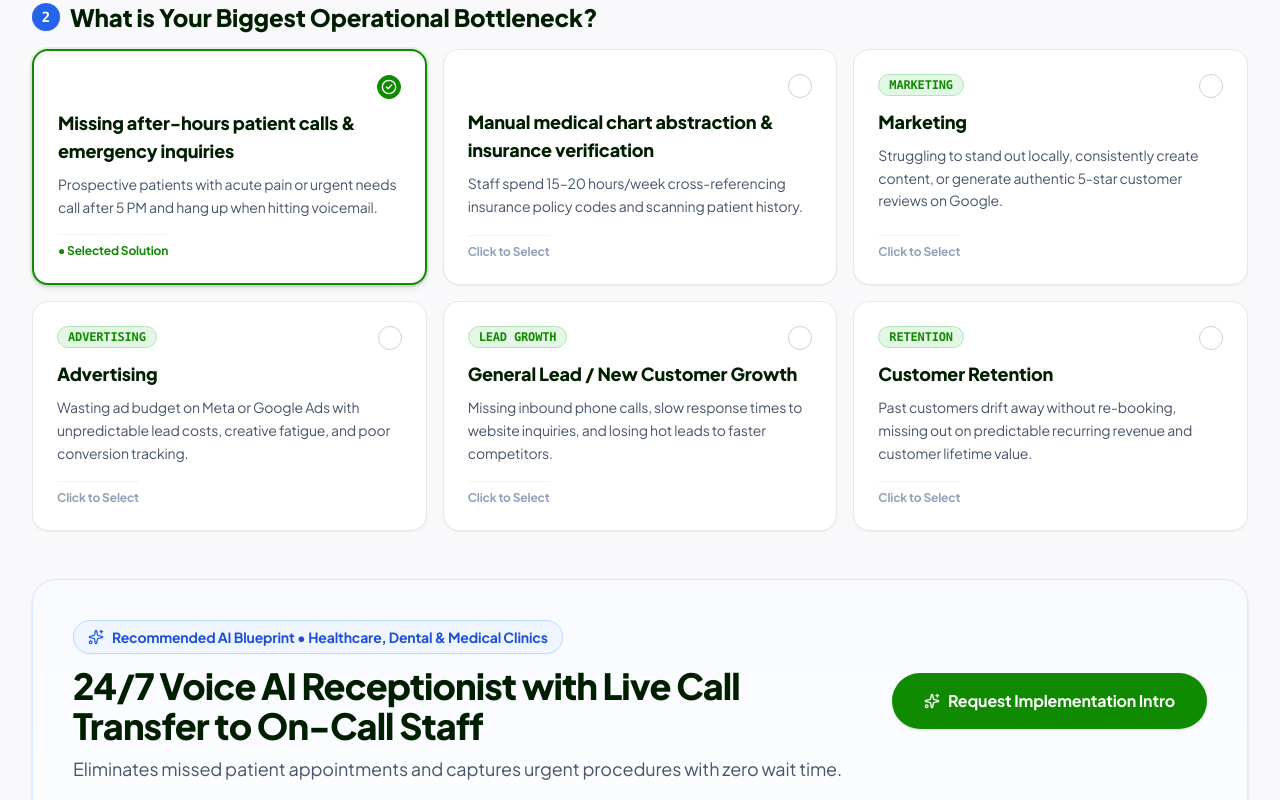
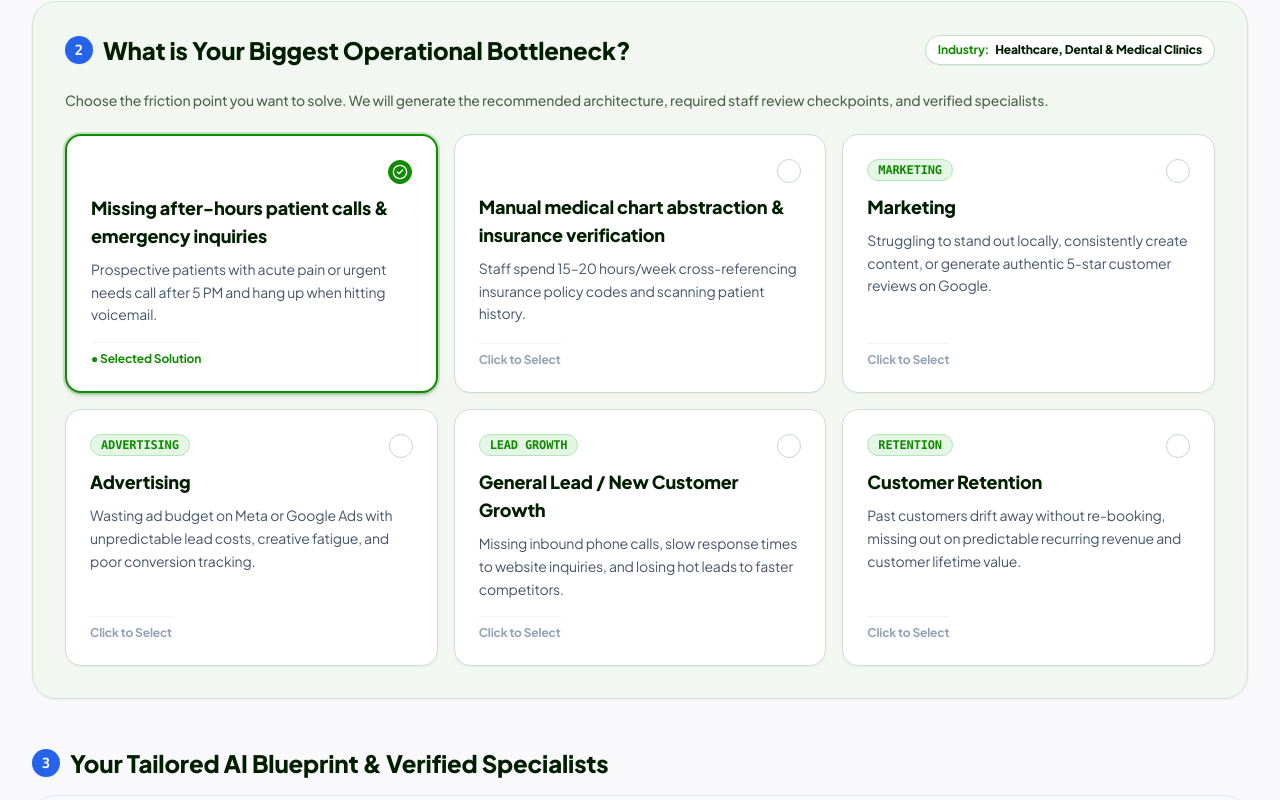
Before and after one commit to JustinMurray007/hitl-ai-expert-directory, a Next.js app: page /recommendations in a window 1280 px wide. Shown: the part 1520-2320 px from the top of the page. Built offline with nearby package versions, Linux system fonts and the light colour scheme; no server answers; the database is empty.

Commit message:
feat: add autoscroll to recommendations steps, style step 2 with subtle background separation, and add step 3 label

```diff
--- a/src/components/BusinessRecommender.tsx
+++ b/src/components/BusinessRecommender.tsx
@@ -101,6 +101,22 @@ export default function BusinessRecommender({
 
   const workflow = activeBottleneck?.recommendedWorkflow;
 
+  const handleSelectIndustry = (ind: IndustryRecommendation) => {
+    setSelectedIndustry(ind);
+    setSelectedBottleneckId(ind.commonBottlenecks[0]?.id || COMMON_GROWTH_BOTTLENECKS[0].id);
+    setHasSelectedIndustry(true);
+    setTimeout(() => {
+      document.getElementById('step-2')?.scrollIntoView({ behavior: 'smooth', block: 'start' });
+    }, 60);
+  };
+
+  const handleSelectBottleneck = (id: string) => {
+    setSelectedBottleneckId(id);
+    setTimeout(() => {
+      document.getElementById('step-3')?.scrollIntoView({ behavior: 'smooth', block: 'start' });
+    }, 60);
+  };
+
   // Find matching experts
   const matchedExperts = allExperts.filter((exp) => {
     if (!workflow) return false;
@@ -135,11 +151,7 @@ export default function BusinessRecommender({
               <button
                 key={ind.id}
                 type="button"
-                onClick={() => {
-                  setSelectedIndustry(ind);
-                  setSelectedBottleneckId(ind.commonBottlenecks[0]?.id || COMMON_GROWTH_BOTTLENECKS[0].id);
-                  setHasSelectedIndustry(true);
-                }}
+                onClick={() => handleSelectIndustry(ind)}
                 className={`p-4 sm:p-5 rounded-2xl border text-left flex flex-col justify-between transition-all cursor-pointer ${
                   isSelected
                     ? 'bg-[#edf7ee] border-2 border-[#108a00] shadow-sm ring-1 ring-[#108a00]/30'
@@ -195,8 +207,12 @@ export default function BusinessRecommender({
       </div>
 
       {/* Step 2: Select Operational Pain Point */}
-      <div id="step-2" className="scroll-mt-8">
-        <div className="flex items-center gap-2.5 mb-4">
+      <div
+        id="step-2"
+        className="scroll-mt-24 rounded-3xl bg-[#f2f7f2] border border-[#d3e3d5] p-6 sm:p-8 shadow-xs space-y-6"
+      >
+        <div className="flex flex-col sm:flex-row sm:items-center justify-between gap-3">
+          <div className="flex items-center gap-2.5">
             <span className="w-7 h-7 rounded-full bg-[#2563eb] text-white text-sm font-black flex items-center justify-center font-mono shadow-xs">
               2
             </span>
@@ -204,6 +220,13 @@ export default function BusinessRecommender({
               What is Your Biggest Operational Bottleneck?
             </h2>
           </div>
+          <span className="inline-flex items-center gap-1.5 self-start sm:self-auto text-xs font-bold text-[#108a00] bg-white px-3 py-1.5 rounded-full border border-[#c3dec6] shadow-2xs">
+            Industry: <strong className="font-black text-[#001e00]">{selectedIndustry.industryName}</strong>
+          </span>
+        </div>
+        <p className="text-sm text-[#526352] font-medium">
+          Choose the friction point you want to solve. We will generate the recommended architecture, required staff review checkpoints, and verified specialists.
+        </p>
         <div className="grid grid-cols-1 md:grid-cols-2 lg:grid-cols-3 gap-4">
           {displayBottlenecks.map((b) => {
             const isSelected = selectedBottleneckId === b.id;
@@ -211,11 +234,11 @@ export default function BusinessRecommender({
               <button
                 key={b.id}
                 type="button"
-                onClick={() => setSelectedBottleneckId(b.id)}
+                onClick={() => handleSelectBottleneck(b.id)}
                 className={`p-5 sm:p-6 rounded-2xl border text-left transition-all cursor-pointer flex flex-col justify-between ${
                   isSelected
-                    ? 'bg-white border-2 border-[#108a00] shadow-md ring-2 ring-[#108a00]/10'
-                    : 'bg-white border-[#e4ebe4] hover:border-[#cbd5cb] shadow-xs'
+                    ? 'bg-white border-2 border-[#108a00] shadow-md ring-2 ring-[#108a00]/20'
+                    : 'bg-white/95 border-[#d0ded2] hover:bg-white hover:border-[#108a00]/50 hover:shadow-md shadow-xs'
                 }`}
               >
                 <div>
@@ -255,6 +278,16 @@ export default function BusinessRecommender({
 
       {/* Step 3: Generated AI Recommendation Blueprint */}
       {workflow && (
+        <div id="step-3" className="scroll-mt-24 space-y-4">
+          <div className="flex items-center gap-2.5">
+            <span className="w-7 h-7 rounded-full bg-[#2563eb] text-white text-sm font-black flex items-center justify-center font-mono shadow-xs">
+              3
+            </span>
+            <h2 className="text-xl sm:text-2xl font-black text-[#001e00]">
+              Your Tailored AI Blueprint &amp; Verified Specialists
+            </h2>
+          </div>
+
           <div className="rounded-3xl p-6 sm:p-10 border border-[#dbeafe] bg-gradient-to-b from-[#f8faff] via-white to-[#f2faf3] shadow-sm space-y-8">
             {/* Header */}
           <div className="flex flex-col md:flex-row md:items-center justify-between gap-5 border-b border-[#e2e8f0] pb-6">
@@ -451,6 +484,7 @@ export default function BusinessRecommender({
             </div>
           </div>
         </div>
+      </div>
     )}
   </div>
 );
```
Lines whose indentation alone changed are shown as unchanged.
